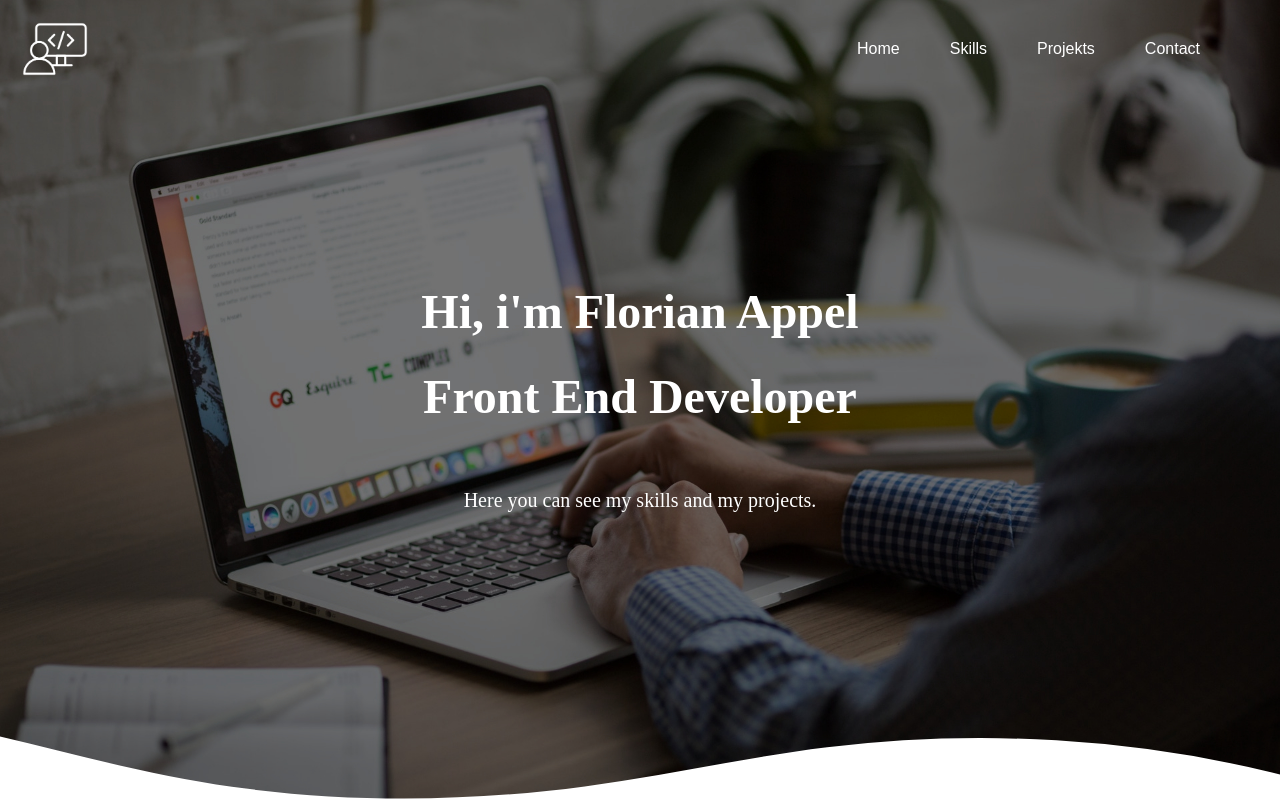
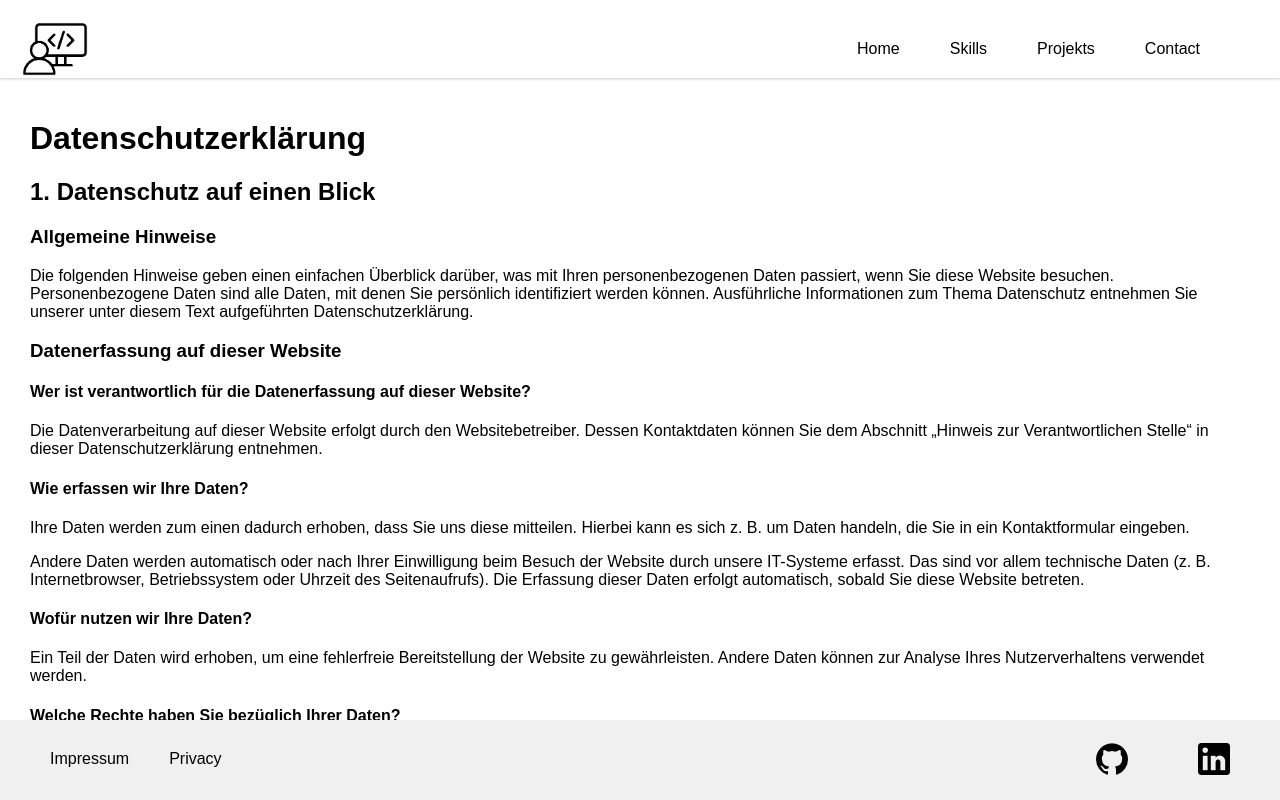
Before and after one commit to Florian-Appel/Portfolio, an Angular app: page /Privacy in a window 1280 px wide. Shown: the top 800 px of the page. Built offline with nearby package versions, Linux system fonts and the light colour scheme.

Commit message:
imprint & privacy works

```diff
--- a/src/app/app.component.html
+++ b/src/app/app.component.html
@@ -1,9 +1,2 @@
-<app-header></app-header>
-<!-- [darkMode]="router.url !== '/'" -->
-<app-home></app-home>
-<app-skills></app-skills>
-<app-projects></app-projects>
-<app-contact></app-contact>
-<app-fotter></app-fotter>
-
-<!-- <router-outlet></router-outlet> -->
+<app-header [darkMode]="router.url !== '/'"></app-header>
+<router-outlet></router-outlet>
--- a/src/app/home/home.component.html
+++ b/src/app/home/home.component.html
@@ -3,7 +3,7 @@
         <path d="M321.39,56.44c58-10.79,114.16-30.13,172-41.86,82.39-16.72,168.19-17.73,250.45-.39C823.78,31,906.67,72,985.66,92.83c70.05,18.48,146.53,26.09,214.34,3V0H0V27.35A600.21,600.21,0,0,0,321.39,56.44Z" class="shape-fill"></path>
     </svg>
 </div>
-
+<app-header></app-header>
 <img src="assets/img/Home-Backround-55.jpg" class="header-img">
 
 <div class="home" id="home">
@@ -14,3 +14,8 @@
         <p>Here you can see my skills and my projects.</p>
     </div>
 </div>
+
+<app-skills></app-skills>
+<app-projects></app-projects>
+<app-contact></app-contact>
+<app-fotter></app-fotter>
--- a/src/app/impressum/impressum.component.html
+++ b/src/app/impressum/impressum.component.html
@@ -9,3 +9,5 @@
 
     <p>Quelle: <a href="https://www.e-recht24.de">e-recht24.de</a></p>
 </div>
+
+<app-fotter class="fotter-bottom"></app-fotter>
--- a/src/app/impressum/impressum.component.scss
+++ b/src/app/impressum/impressum.component.scss
@@ -2,3 +2,10 @@
     margin-top: 120px;
     margin-left: 30px;
 }
+
+.fotter-bottom {
+    position: fixed;
+    bottom: 0;
+    left: 0;
+    right: 0;
+}
--- a/src/app/privacy/privacy.component.html
+++ b/src/app/privacy/privacy.component.html
@@ -122,3 +122,5 @@
         abgeschlossener Bearbeitung Ihres Anliegens). Zwingende gesetzliche Bestimmungen &ndash; insbesondere gesetzliche Aufbewahrungsfristen &ndash; bleiben unber&uuml;hrt.</p>
     <p>Quelle: <a href="https://www.e-recht24.de">https://www.e-recht24.de</a></p>
 </div>
+
+<app-fotter class="fotter-bottom"></app-fotter>
--- a/src/app/privacy/privacy.component.scss
+++ b/src/app/privacy/privacy.component.scss
@@ -3,3 +3,10 @@
     margin-left: 30px;
     margin-right: 30px;
 }
+
+.fotter-bottom {
+    position: fixed;
+    bottom: 0;
+    left: 0;
+    right: 0;
+}
```
